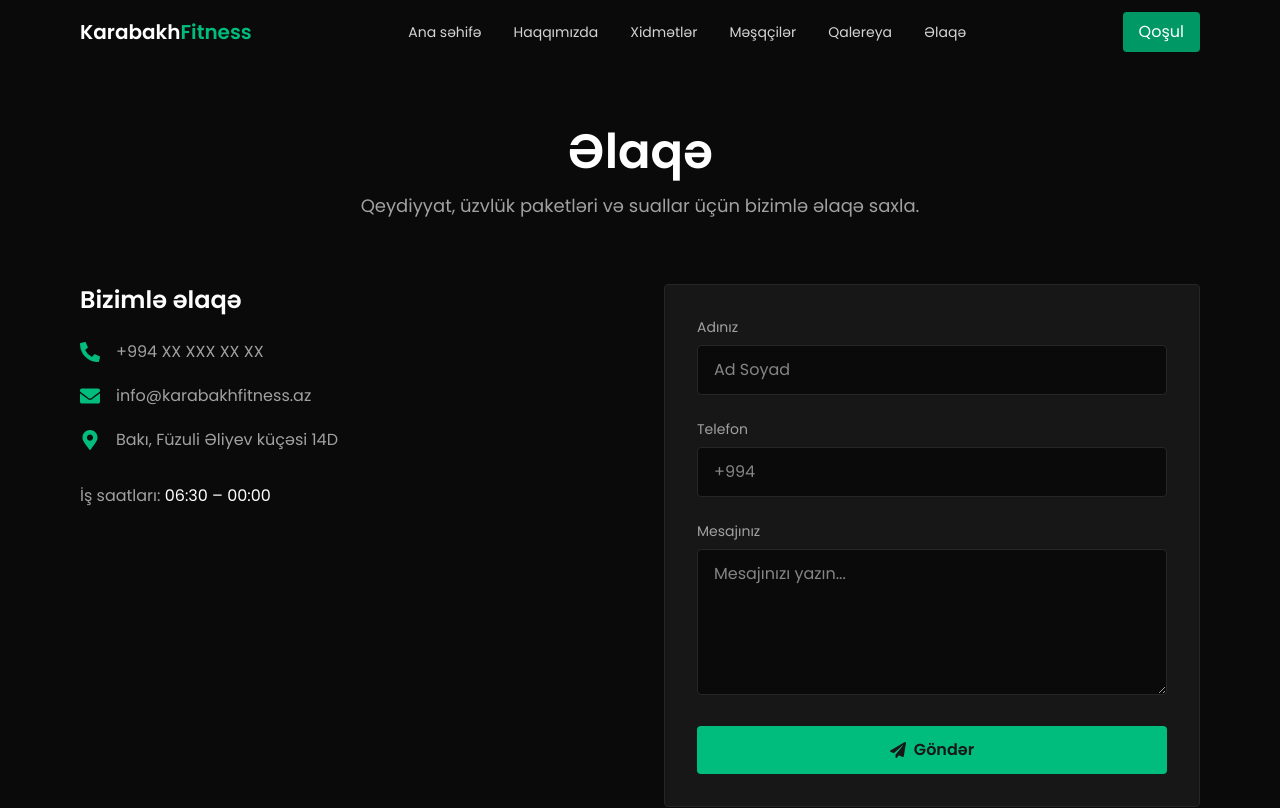
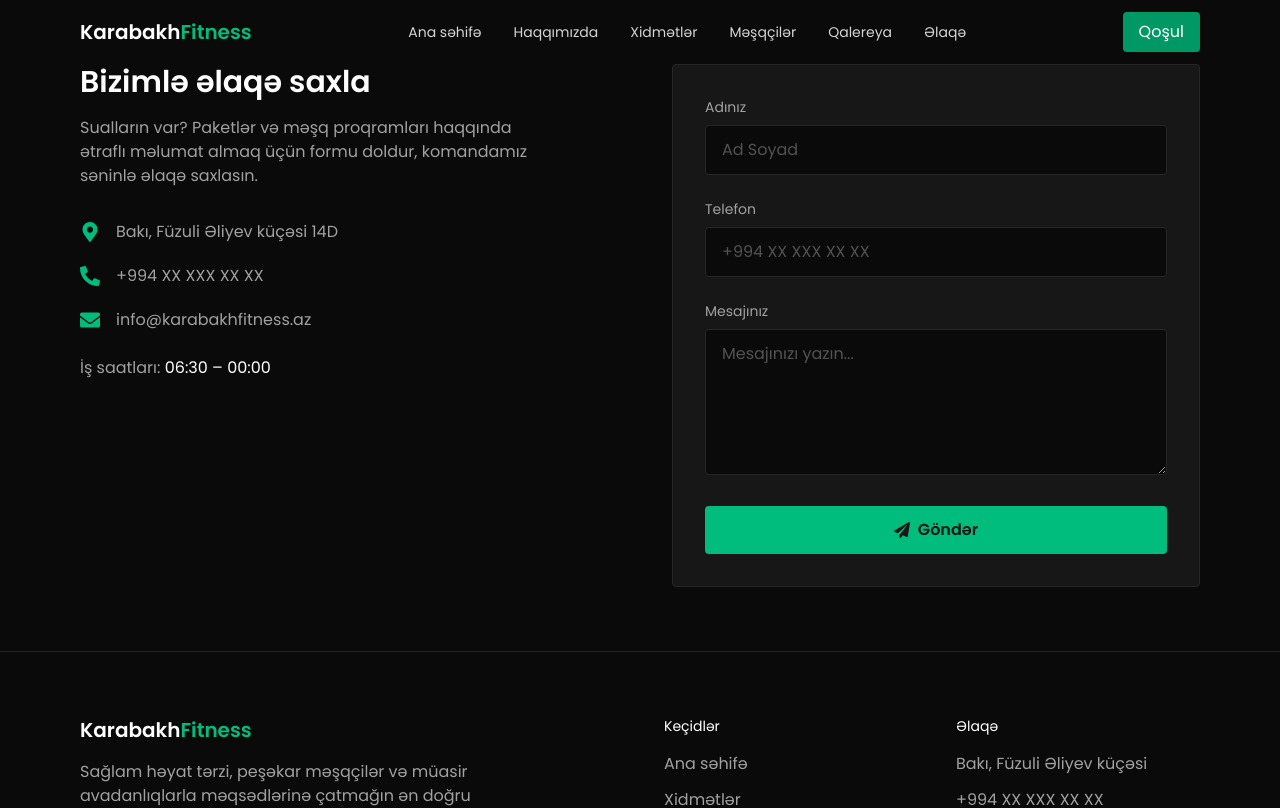
Before and after one commit to elxanoffical/Fitness, a Next.js app: page /contact in a window 1280 px wide. Shown: the top 808 px of the page. Built offline with nearby package versions, Linux system fonts and the light colour scheme.

Commit message:
Refactor contact components: consolidate Contact and ContactSection, update imports, and streamline form handling

```diff
--- a/app/contact/page.jsx
+++ b/app/contact/page.jsx
@@ -1,137 +1,6 @@
 "use client";
-
-import { useForm } from "react-hook-form";
-import {
-  FaPhoneAlt,
-  FaEnvelope,
-  FaMapMarkerAlt,
-  FaPaperPlane,
-} from "react-icons/fa";
-
+import ContactSection from "@/components/ContactSection";
 
 export default function ContactPage() {
-  const {
-    register,
-    handleSubmit,
-    formState: { errors },
-    reset,
-  } = useForm();
-
-  const onSubmit = (data) => {
-    console.log(data);
-    // Sonradan mail / API inteqrasiyası əlavə olunacaq
-    reset();
-  };
-
-  return (
-    <main className="bg-neutral-950 text-neutral-100 pb-24">
-      {/* HERO */}
-      <section className="pt-32 pb-16 px-4 text-center">
-        <h1 className="text-4xl md:text-5xl font-semibold text-white">
-          Əlaqə
-        </h1>
-        <p className="mt-4 text-lg text-neutral-400 max-w-2xl mx-auto">
-          Qeydiyyat, üzvlük paketləri və suallar üçün bizimlə əlaqə saxla.
-        </p>
-      </section>
-
-      {/* CONTENT */}
-      <section className="px-4 max-w-6xl mx-auto grid md:grid-cols-2 gap-12">
-        {/* CONTACT INFO */}
-        <div>
-          <h2 className="text-2xl font-semibold text-white mb-6">
-            Bizimlə əlaqə
-          </h2>
-
-          <ul className="space-y-5 text-neutral-400">
-            <li className="flex items-center gap-4">
-              <FaPhoneAlt className="text-emerald-500 text-xl" />
-              +994 XX XXX XX XX
-            </li>
-            <li className="flex items-center gap-4">
-              <FaEnvelope className="text-emerald-500 text-xl" />
-              info@karabakhfitness.az
-            </li>
-            <li className="flex items-center gap-4">
-              <FaMapMarkerAlt className="text-emerald-500 text-xl" />
-              Bakı, Füzuli Əliyev küçəsi 14D
-            </li>
-          </ul>
-
-          <p className="mt-8 text-neutral-400">
-            İş saatları: <span className="text-white">06:30 – 00:00</span>
-          </p>
-        </div>
-
-        {/* FORM */}
-        <form
-          onSubmit={handleSubmit(onSubmit)}
-          className="bg-neutral-900 border border-neutral-800 rounded p-8"
-        >
-          <div className="grid gap-6">
-            {/* NAME */}
-            <div>
-              <label className="block text-sm text-neutral-400 mb-2">
-                Adınız
-              </label>
-              <input
-                {...register("name", { required: "Ad mütləqdir" })}
-                className="w-full bg-neutral-950 border border-neutral-800 rounded px-4 py-3 text-white focus:outline-none focus:border-emerald-500"
-                placeholder="Ad Soyad"
-              />
-              {errors.name && (
-                <p className="text-red-500 text-sm mt-1">
-                  {errors.name.message}
-                </p>
-              )}
-            </div>
-
-            {/* PHONE */}
-            <div>
-              <label className="block text-sm text-neutral-400 mb-2">
-                Telefon
-              </label>
-              <input
-                {...register("phone", { required: "Telefon mütləqdir" })}
-                className="w-full bg-neutral-950 border border-neutral-800 rounded px-4 py-3 text-white focus:outline-none focus:border-emerald-500"
-                placeholder="+994"
-              />
-              {errors.phone && (
-                <p className="text-red-500 text-sm mt-1">
-                  {errors.phone.message}
-                </p>
-              )}
-            </div>
-
-            {/* MESSAGE */}
-            <div>
-              <label className="block text-sm text-neutral-400 mb-2">
-                Mesajınız
-              </label>
-              <textarea
-                {...register("message", { required: "Mesaj mütləqdir" })}
-                rows={5}
-                className="w-full bg-neutral-950 border border-neutral-800 rounded px-4 py-3 text-white focus:outline-none focus:border-emerald-500"
-                placeholder="Mesajınızı yazın..."
-              />
-              {errors.message && (
-                <p className="text-red-500 text-sm mt-1">
-                  {errors.message.message}
-                </p>
-              )}
-            </div>
-
-            {/* SUBMIT */}
-            <button
-              type="submit"
-              className="flex items-center justify-center gap-2 bg-emerald-500 hover:bg-emerald-600 text-neutral-900 font-semibold py-3 rounded transition"
-            >
-              <FaPaperPlane />
-              Göndər
-            </button>
-          </div>
-        </form>
-      </section>
-    </main>
-  );
+  return <ContactSection />;
 }
--- a/app/page.jsx
+++ b/app/page.jsx
@@ -3,7 +3,7 @@ import Services from '@/components/Services'
 import Trainers from '@/components/Trainers'
 import Gallery from '@/components/Gallery'
 import React from 'react'
-import Contact from '@/components/Contact'
+import Contact from '@/components/ContactSection'
 
 export default function Home() {
   return (
--- a/components/Contact.jsx
+++ b/components/ContactSection.jsx
@@ -8,7 +8,7 @@ import {
   FaPaperPlane,
 } from "react-icons/fa";
 
-export default function Contact() {
+export default function ContactSection() {
   const {
     register,
     handleSubmit,
@@ -26,9 +26,13 @@ export default function Contact() {
       <div className="max-w-6xl mx-auto px-4 grid md:grid-cols-2 gap-16 items-start">
         {/* LEFT SIDE INFO */}
         <div>
-          <h2 className="text-3xl font-semibold text-white">Bizimlə əlaqə saxla</h2>
+          <h2 className="text-3xl font-semibold text-white">
+            Bizimlə əlaqə saxla
+          </h2>
+
           <p className="mt-4 text-neutral-400 max-w-md">
-            Sualların var? Paketlər və məşq proqramları haqqında ətraflı məlumat almaq üçün formu doldur, komandamız səninlə əlaqə saxlasın.
+            Sualların var? Paketlər və məşq proqramları haqqında ətraflı məlumat
+            almaq üçün formu doldur, komandamız səninlə əlaqə saxlasın.
           </p>
 
           <ul className="mt-8 space-y-5 text-neutral-400">
@@ -36,10 +40,12 @@ export default function Contact() {
               <FaMapMarkerAlt className="text-emerald-500 text-xl" />
               Bakı, Füzuli Əliyev küçəsi 14D
             </li>
+
             <li className="flex items-center gap-4">
               <FaPhoneAlt className="text-emerald-500 text-xl" />
               +994 XX XXX XX XX
             </li>
+
             <li className="flex items-center gap-4">
               <FaEnvelope className="text-emerald-500 text-xl" />
               info@karabakhfitness.az
@@ -51,7 +57,7 @@ export default function Contact() {
           </p>
         </div>
 
-        {/* RIGHT SIDE FORM */}
+        {/* FORM */}
         <form
           onSubmit={handleSubmit(onSubmit)}
           className="bg-neutral-900 border border-neutral-800 rounded p-8"
@@ -65,7 +71,7 @@ export default function Contact() {
               <input
                 {...register("name", { required: "Ad mütləqdir" })}
                 placeholder="Ad Soyad"
-                className="w-full bg-neutral-950 border border-neutral-800 rounded px-4 py-3 text-white focus:outline-none focus:border-emerald-500"
+                className="w-full bg-neutral-950 border border-neutral-800 rounded px-4 py-3 text-white placeholder:text-neutral-600 focus:outline-none focus:border-emerald-500"
               />
               {errors.name && (
                 <p className="text-red-500 text-sm mt-1">
@@ -81,14 +87,9 @@ export default function Contact() {
               </label>
               <input
                 {...register("phone", { required: "Telefon mütləqdir" })}
-                placeholder="+994"
-                className="w-full bg-neutral-950 border border-neutral-800 rounded px-4 py-3 text-white focus:outline-none focus:border-emerald-500"
+                placeholder="+994 XX XXX XX XX"
+                className="w-full bg-neutral-950 border border-neutral-800 rounded px-4 py-3 text-white placeholder:text-neutral-600 focus:outline-none focus:border-emerald-500"
               />
-              {errors.phone && (
-                <p className="text-red-500 text-sm mt-1">
-                  {errors.phone.message}
-                </p>
-              )}
             </div>
 
             {/* MESSAGE */}
@@ -98,20 +99,14 @@ export default function Contact() {
               </label>
               <textarea
                 rows={5}
+                {...register("message")}
                 placeholder="Mesajınızı yazın..."
-                {...register("message", { required: "Mesaj mütləqdir" })}
-                className="w-full bg-neutral-950 border border-neutral-800 rounded px-4 py-3 text-white focus:outline-none focus:border-emerald-500"
+                className="w-full bg-neutral-950 border border-neutral-800 rounded px-4 py-3 text-white placeholder:text-neutral-600 focus:outline-none focus:border-emerald-500"
               />
-              {errors.message && (
-                <p className="text-red-500 text-sm mt-1">
-                  {errors.message.message}
-                </p>
-              )}
             </div>
 
             {/* SUBMIT */}
             <button
-              type="submit"
               disabled={isSubmitting}
               className="flex items-center justify-center gap-2 bg-emerald-500 hover:bg-emerald-600 text-neutral-900 font-semibold py-3 rounded transition disabled:opacity-50"
             >
```
